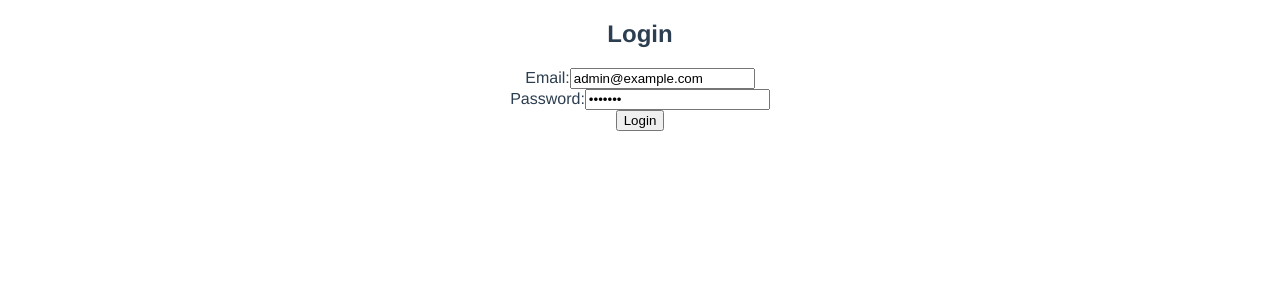
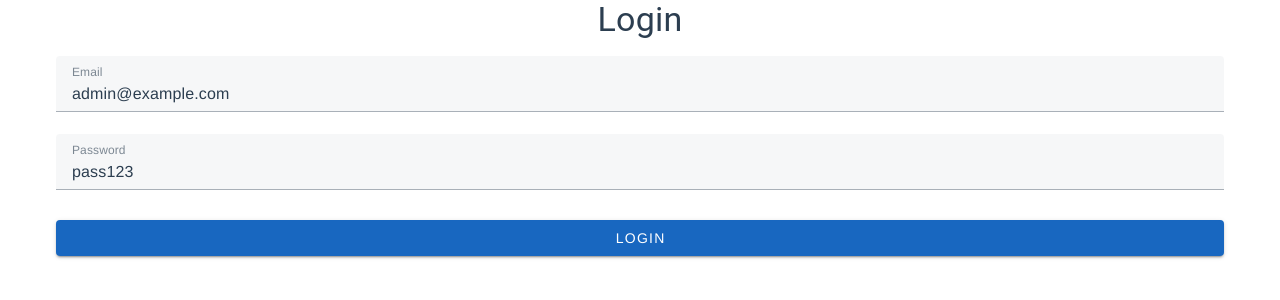
Before and after one commit to kannna5296/myblog-front, a Vue app: page /login in a window 1280 px wide. Shown: the top 300 px of the page. Built offline with nearby package versions, Linux system fonts and the light colour scheme.

Commit message:
add: 一旦コミット

```diff
--- a/src/components/UserLogin.vue
+++ b/src/components/UserLogin.vue
@@ -1,27 +1,35 @@
 <template>
   <div>
-    <h2>Login</h2>
-    <form @submit.prevent="login">
-      <div>
-        <label for="email">Email:</label>
-        <input
-          v-model="email"
-          type="email"
-          required
+    <div class="text-h4">
+      Login
+    </div>
+    <v-form>
+      <v-container>
+        <v-row>
+          <v-col>
+            <v-text-field
+              v-model="email"
+              label="Email"
+              required
+            />
+            <v-text-field
+              v-model="password"
+              label="Password"
+              required
+            />
+          </v-col>
+        </v-row>
+        <v-btn
+          class="mt-2"
+          color="primary"
+          type="submit"
+          block
+          @click="login"
         >
-      </div>
-      <div>
-        <label for="password">Password:</label>
-        <input
-          v-model="password"
-          type="password"
-          required
-        >
-      </div>
-      <button type="submit">
-        Login
-      </button>
-    </form>
+          Login
+        </v-btn>
+      </v-container>
+    </v-form>
   </div>
 </template>
 
--- a/src/main.ts
+++ b/src/main.ts
@@ -1,10 +1,22 @@
+// Vuetify
+import 'vuetify/styles';
+import { createVuetify } from 'vuetify';
+import * as components from 'vuetify/components';
+import * as directives from 'vuetify/directives';
+
 import { createApp } from 'vue';
 import App from './App.vue';
 import router from './router';
 import store from './store';
 import { OpenAPI } from './repositories/generated/core/OpenAPI';
 
-createApp(App).use(store).use(router).mount('#app');
+const vuetify = createVuetify({
+  components,
+  directives,
+});
+
+createApp(App).use(store).use(router).use(vuetify)
+  .mount('#app');
 
 // トークンをヘッダーに追加する設定
 // TODO 別ファイルにしたい
```
